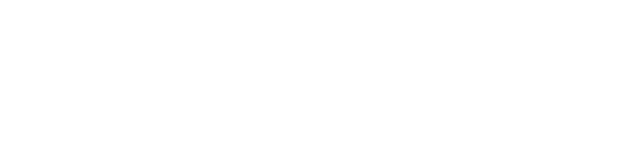
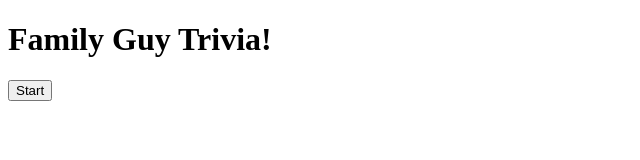
Before and after one commit to jakeokony1024/TriviaGame, a plain HTML site: page index.html in a window 1280 px wide. Shown: the whole page, without its empty margins (0-640 px from the left). Drawn offline with nearby package versions, Linux system fonts and the light colour scheme.

Commit message:
created start button

```diff
--- a/index.html
+++ b/index.html
@@ -10,6 +10,13 @@
     <title>Family Guy Trivia! </title>
 </head>
 <body>
+    <div id="wrapper">
+            <h1>Family Guy Trivia! </h1>
+            <div id="supWrapper">
+                <button id="start">Start </button>
+            </div>
+    </div>
+
 
 </body>
 
```
